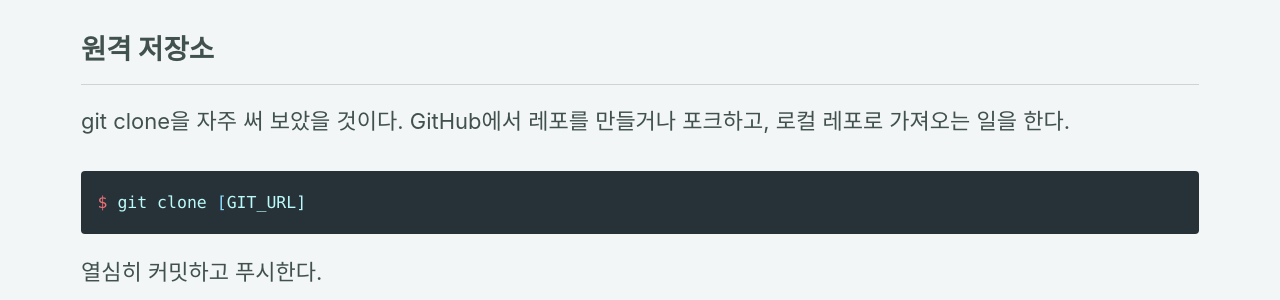
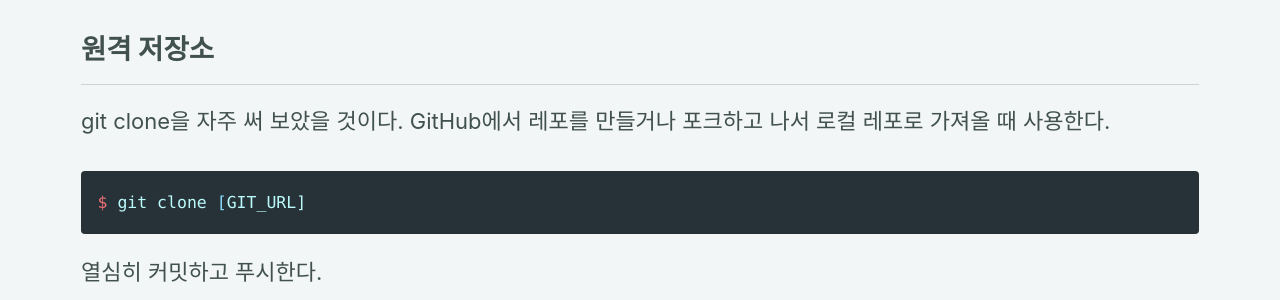
Before and after one commit to andole87/andole87.github.io, a Jekyll site: the page built from _posts/2019-05-12-pair-git.md, in a window 1280 px wide and 900 px high. Shown: the part 367-667 px from the top of the window. Built offline with Jekyll 4.4.1, drawn with Linux system fonts in a browser that asks for light colours; cached includes are drawn as plain includes; comment, search, counter and statistics services are not loaded.

Commit message:
edit post

````diff
--- a/_posts/2019-05-12-pair-git.md
+++ b/_posts/2019-05-12-pair-git.md
@@ -12,7 +12,7 @@ comments: true
 
 ## 원격 저장소
 
-git clone을 자주 써 보았을 것이다. GitHub에서 레포를 만들거나 포크하고, 로컬 레포로 가져오는 일을 한다.
+git clone을 자주 써 보았을 것이다. GitHub에서 레포를 만들거나 포크하고 나서 로컬 레포로 가져올 때 사용한다.
 
 ```bash
 $ git clone [GIT_URL]
````
